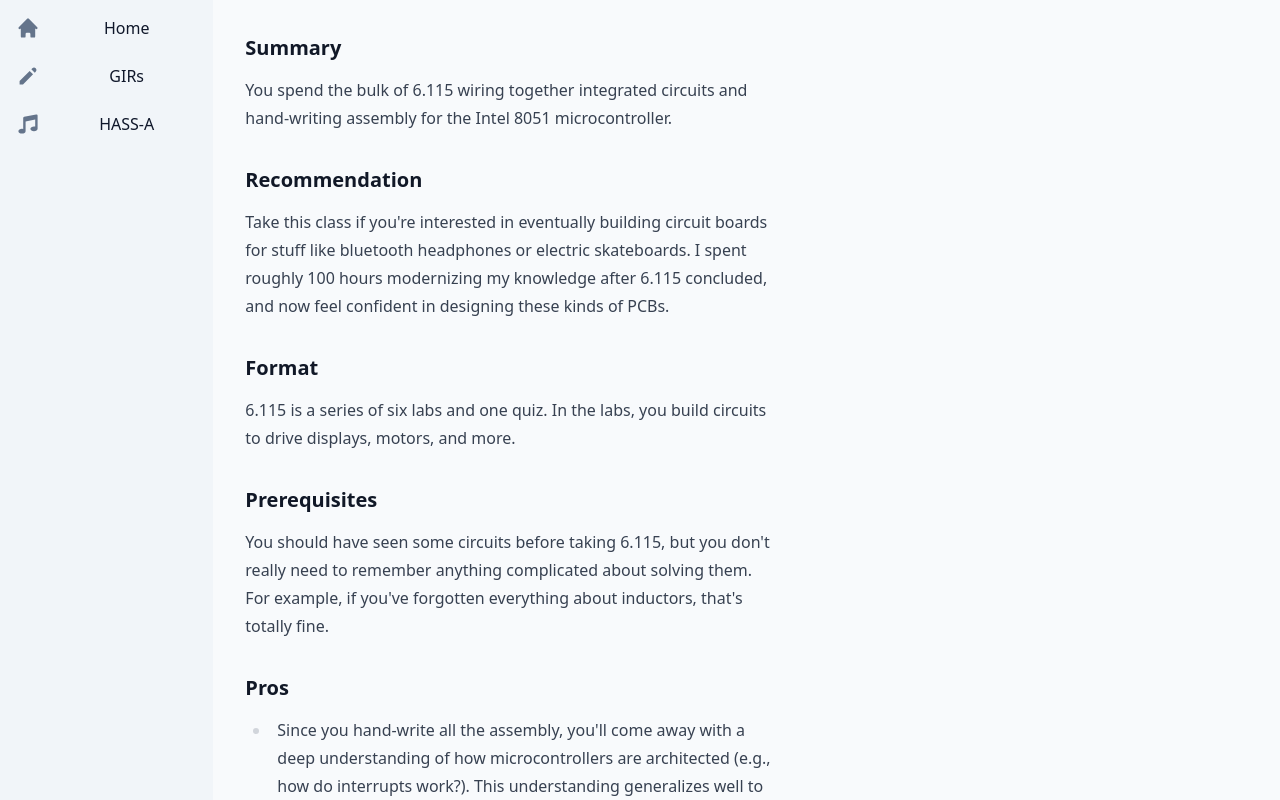
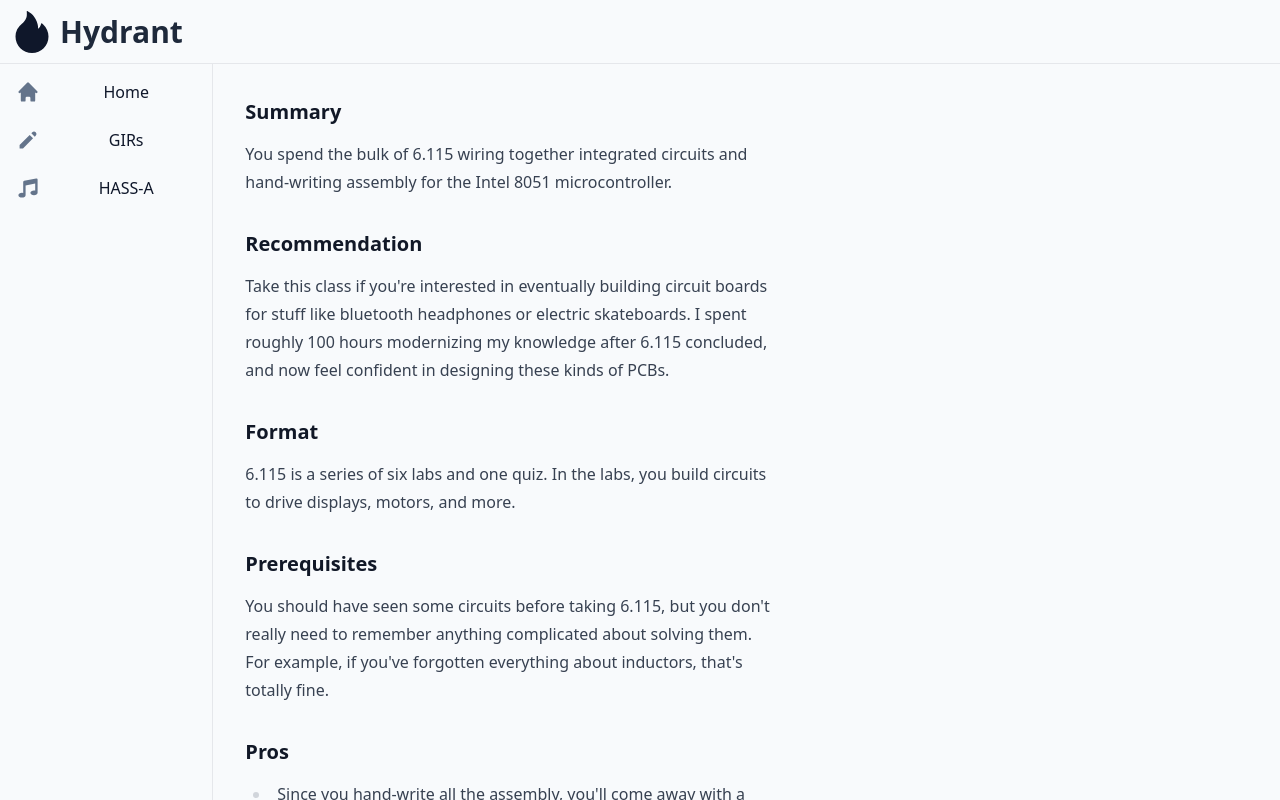
Before and after one commit to Robert-Cunningham/hydrant, a React (Vite) app in the folder hydrant-client/: page /post/1 in a window 1280 px wide. Shown: the top 800 px of the page. Built offline with nearby package versions, Linux system fonts and the light colour scheme.

Commit message:
some initial bad styling

```diff
--- a/hydrant-client/src/App.tsx
+++ b/hydrant-client/src/App.tsx
@@ -4,9 +4,34 @@ import { MainTable } from "./MainTable"
 import { Post } from "./Post"
 import { Sidebar } from "./Sidebar"
 
+const Logo = () => (
+  <a href="/" className="flex cursor-pointer w-min">
+    <svg
+      className="text-slate-900 mr-1"
+      xmlns="http://www.w3.org/2000/svg"
+      aria-hidden="true"
+      role="img"
+      width="3em"
+      height="3em"
+      preserveAspectRatio="xMidYMid meet"
+      viewBox="0 0 1024 1024"
+    >
+      <path
+        fill="currentColor"
+        d="M834.1 469.2A347.49 347.49 0 0 0 751.2 354l-29.1-26.7a8.09 8.09 0 0 0-13 3.3l-13 37.3c-8.1 23.4-23 47.3-44.1 70.8c-1.4 1.5-3 1.9-4.1 2c-1.1.1-2.8-.1-4.3-1.5c-1.4-1.2-2.1-3-2-4.8c3.7-60.2-14.3-128.1-53.7-202C555.3 171 510 123.1 453.4 89.7l-41.3-24.3c-5.4-3.2-12.3 1-12 7.3l2.2 48c1.5 32.8-2.3 61.8-11.3 85.9c-11 29.5-26.8 56.9-47 81.5a295.64 295.64 0 0 1-47.5 46.1a352.6 352.6 0 0 0-100.3 121.5A347.75 347.75 0 0 0 160 610c0 47.2 9.3 92.9 27.7 136a349.4 349.4 0 0 0 75.5 110.9c32.4 32 70 57.2 111.9 74.7C418.5 949.8 464.5 959 512 959s93.5-9.2 136.9-27.3A348.6 348.6 0 0 0 760.8 857c32.4-32 57.8-69.4 75.5-110.9a344.2 344.2 0 0 0 27.7-136c0-48.8-10-96.2-29.9-140.9z"
+      />
+    </svg>
+    <div className="text-3xl text-slate-800 font-bold place-self-center">Hydrant</div>
+  </a>
+)
+
 const App = () => {
   return (
-    <div className="h-screen w-full grid grid-cols-12">
+    <div className="w-screen">
+      <div className="bg-slate-50 h-16 p-2 border-b">
+        <Logo></Logo>
+      </div>
+      <div className="w-full grid grid-cols-12">
         <Sidebar></Sidebar>
         <div className="col-span-10 bg-slate-50">
           <Routes>
@@ -15,13 +40,14 @@ const App = () => {
           </Routes>
         </div>
       </div>
+    </div>
   )
 }
 
 const MainList = () => {
   const [search, setSearch] = useState<string>("")
   return (
-    <div className="p-4 bg">
+    <div className="p-4 h-[calc(100vh-theme(space.16))]">
       <div className="grid gap-4">
         <Search {...{ search, setSearch }}></Search>
         <MainTable {...{ search }}></MainTable>
--- a/hydrant-client/src/Sidebar.tsx
+++ b/hydrant-client/src/Sidebar.tsx
@@ -1,7 +1,7 @@
 import React from "react"
 import { BeakerIcon, HomeIcon, MusicNoteIcon, PencilIcon } from "@heroicons/react/solid"
 
-const iconStyles = "h-6 w-6 text-slate-500 m-2"
+const iconStyles = "h-6 w-6 m-2 text-slate-500 group-hover:text-slate-700"
 
 const links = [
   { text: "Home", link: "/", icon: <HomeIcon className={iconStyles}></HomeIcon> },
@@ -14,9 +14,9 @@ const links = [
 ]
 
 export const Sidebar = () => (
-  <div className="col-span-2 bg-slate-100">
+  <div className="col-span-2 bg-slate-50 border-r">
     {links.map(({ text, link, icon }) => (
-      <div className="m-2 h-10 rounded-lg hover:bg-slate-200 transition duration-75 grid cursor-pointer grid-flow-col items-center justify-items-start">
+      <div className="group m-2 h-10 rounded-lg hover:bg-slate-100 transition duration-75 grid cursor-pointer grid-flow-col items-center justify-items-start">
         {icon}
         <a href={link} className="text-slate-900">
           {text}
```
Lines whose indentation alone changed are shown as unchanged.
